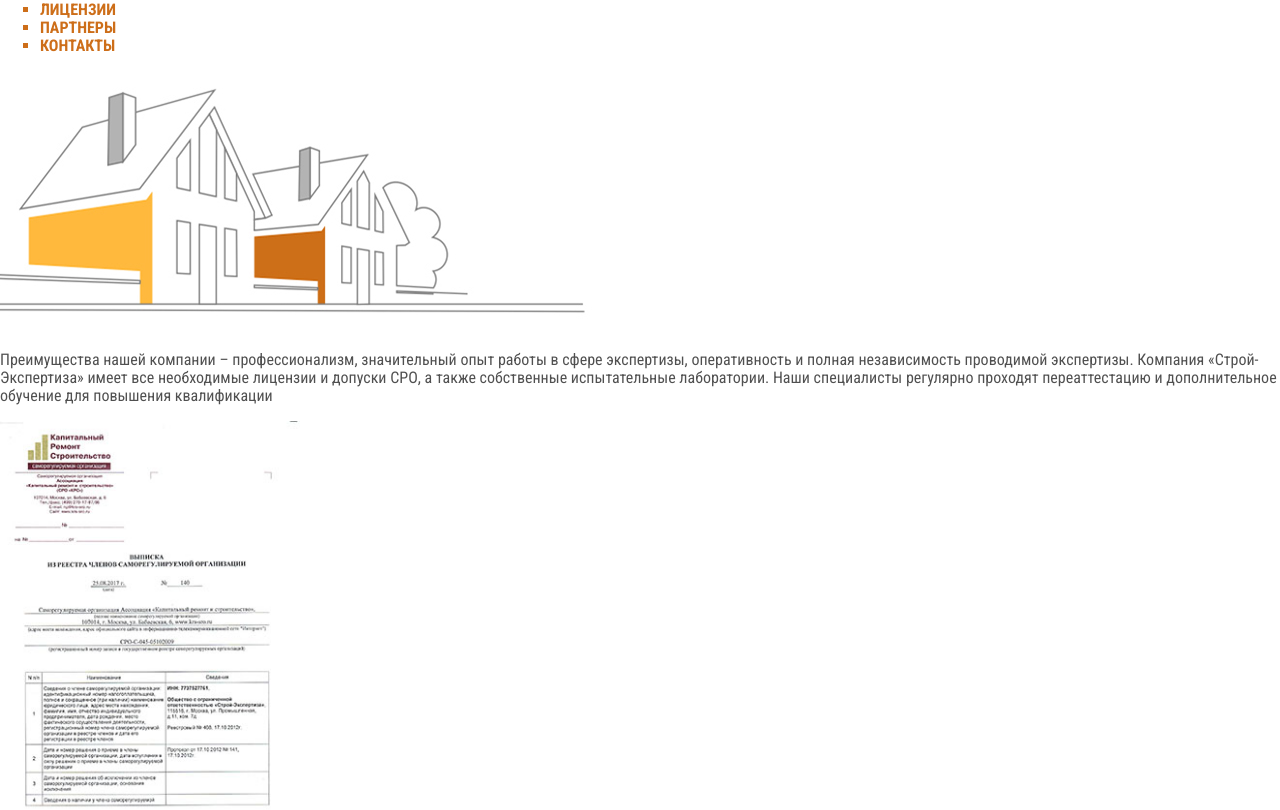
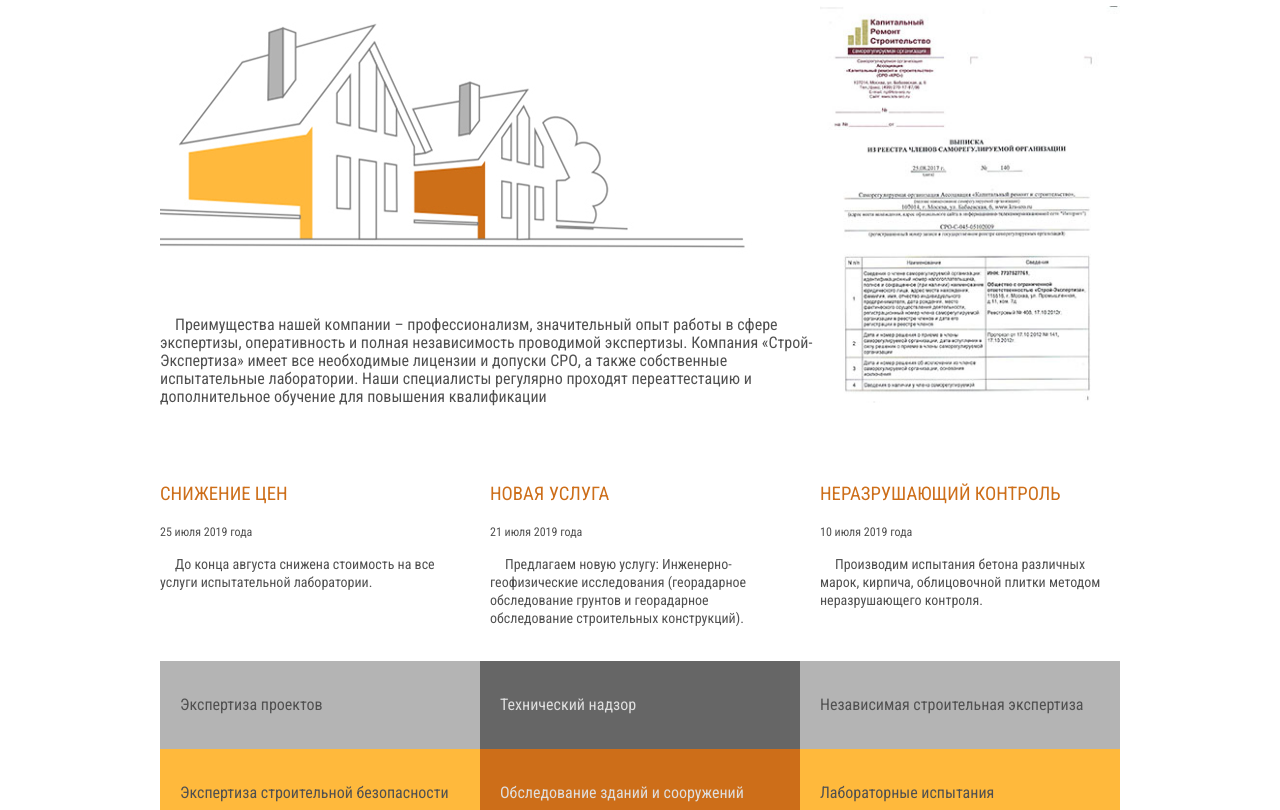
Before and after one commit to second000/Str-expertiza, a plain HTML site: page index.html in a window 1280 px wide. Shown: the part 194-1004 px from the top of the page. Drawn offline with Linux system fonts and the light colour scheme.

Commit message:
Made css flex

```diff
--- a/css/style.css
+++ b/css/style.css
@@ -1,15 +1,28 @@
 body {
   margin: 0;
   padding: 0;
-
   font-family: "Roboto Condensed", Arial, sans-serif;
   color: #505050;
   font-size: 16px;
   line-height: 18px;
+  overflow: scroll;
+}
+
+ul {
+  margin: 0;
+  padding: 0;
+}
+
+h3 {
+  font-weight: normal;
 }
 
 a:focus {
   outline: 2px solid #ffa500;
+}
+
+p {
+  text-indent: 15px;
 }
 
 .visually-hidden {
@@ -25,19 +38,29 @@ a:focus {
 
 .header-nav a {
   color: #cd6e19;
-  font-weight: 700;
   text-decoration: none;
   text-transform: uppercase;
+  font-size: 22px;
+}
+
+.content-text a {
+  color: #cd6e19;
 }
 
 .header-nav a:hover,
-.header-nav a:focus {
+.header-nav a:focus,
+.content-text a:hover,
+.content-text a:focus {
   color: #ffa500;
 }
 
 .header-nav li {
   color: #cd6e19;
   list-style-type: square;
+}
+
+.header-wrapper {
+  font-size: 14px;
 }
 
 .header-phone {
@@ -60,7 +83,15 @@ a:focus {
 }
 
 .news-list time {
+  font-size: 12px;
+}
+
+.news-list p {
   font-size: 14px;
+}
+
+.content-text h2 {
+  font-size: 18px;
 }
 
 .footer-nav-list a {
@@ -85,16 +116,83 @@ a:focus {
   background-color: #ffb93c;
 }
 
-
 .footer-nav-list li:nth-child(n+4):nth-child(odd) {
   background-color: #cd6e19;
 }
 
 .footer-nav-list li:nth-child(-n+3):nth-child(even) a,
 .footer-nav-list li:nth-child(n+4):nth-child(odd) a {
-  color: #ffffff;
+  color: #dfdfdf;
 }
 .footer-nav-list li:nth-child(-n+3):nth-child(even) a:hover,
 .footer-nav-list li:nth-child(n+4):nth-child(odd) a:hover {
   color: #cacaca;
 }
+
+.hr {
+  border-bottom: 1px solid #cd6e19;
+  width: 100%;
+  margin-bottom: 20px;
+}
+
+.header-wrapper,
+.header-nav,
+.container,
+.footer {
+  width: 960px;
+  margin: 0 auto;
+}
+
+.header-wrapper,
+.container {
+   margin-bottom: 20px;
+}
+
+.header,
+.content {
+  margin-bottom: 30px;
+}
+
+.header {
+  margin-top: 20px;
+}
+
+.content img {
+  margin-bottom: 30px;
+}
+
+.header-wrapper,
+.header-nav-item,
+.content,
+.news-list,
+.footer-nav-list {
+  display: flex;
+}
+
+.header-wrapper,
+.header-nav-item,
+.news-list {
+  justify-content: space-between;
+}
+
+.header-wrapper p {
+  padding-top: 20px;
+  padding-right: 100px;
+}
+
+.news-list li {
+  flex-basis: 300px;
+}
+
+.footer-nav-list {
+  flex-wrap: wrap;
+}
+
+.footer-nav-list li {
+  flex-basis: 280px;
+  padding: 35px 20px;
+}
+
+.content-text ul {
+  margin-left: 40px;
+}
```
